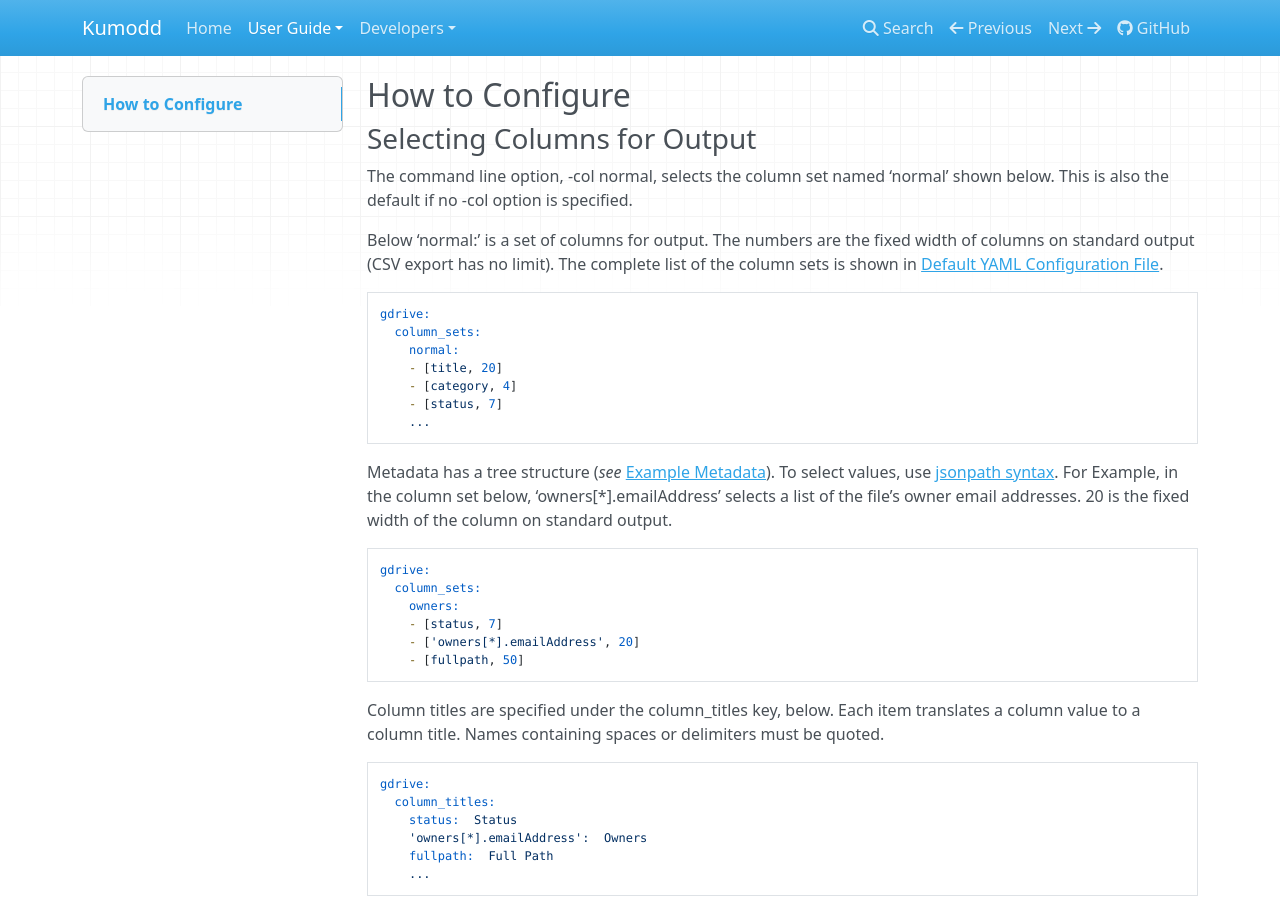
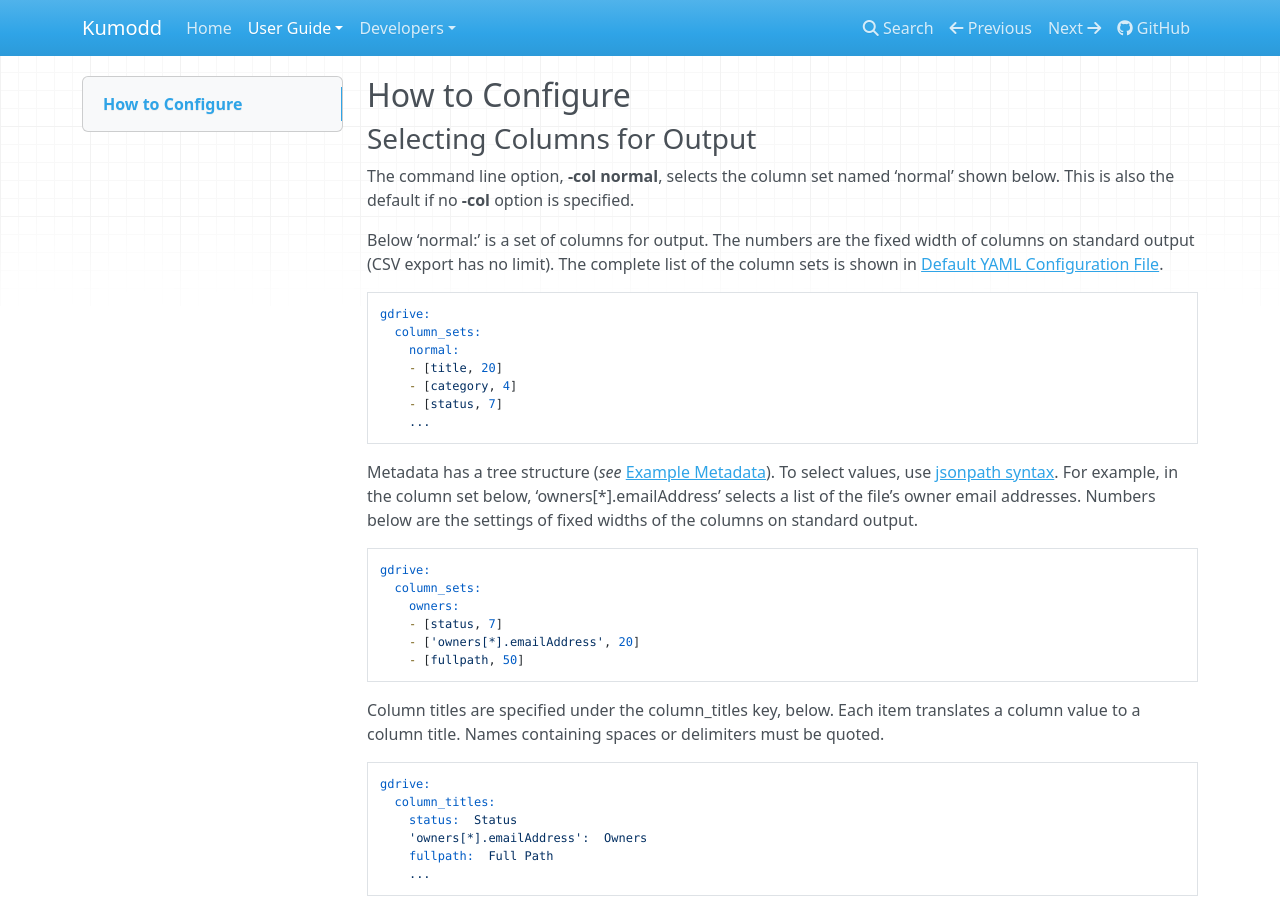
Before and after one commit to andresebr/kumodd, an MkDocs documentation site: the page built from docs/guide/How-to-Configure.md, in a window 1280 px wide and 900 px high. Built offline with MkDocs 1.6.1, drawn with Linux system fonts in a browser that asks for light colours; nearby versions of some CDN libraries.

````diff
--- a/docs/guide/How-to-Configure.md
+++ b/docs/guide/How-to-Configure.md
@@ -2,8 +2,8 @@
 
 ## Selecting Columns for Output
 
-The command line option, -col normal, selects the column set named 'normal' shown
-below.  This is also the default if no -col option is specified.
+The command line option, __-col normal__, selects the column set named 'normal' shown
+below.  This is also the default if no __-col__ option is specified.
 
 Below 'normal:' is a set of columns for output. The numbers are the fixed width of
 columns on standard output (CSV export has no limit). The complete list of the column
@@ -20,9 +20,10 @@ gdrive:
 ```
 
 Metadata has a tree structure (*see* [Example Metadata](../Example-Metadata)).  To
-select values, use [jsonpath syntax](https://github.com/h2non/jsonpath-ng). For Example,
+select values, use [jsonpath syntax](https://github.com/h2non/jsonpath-ng). For example,
 in the column set below, 'owners[*].emailAddress' selects a list of the file's owner
-email addresses. 20 is the fixed width of the column on standard output.
+email addresses. Numbers below are the settings of fixed widths of the columns on
+standard output.
 
 ``` yaml
 gdrive:
````
